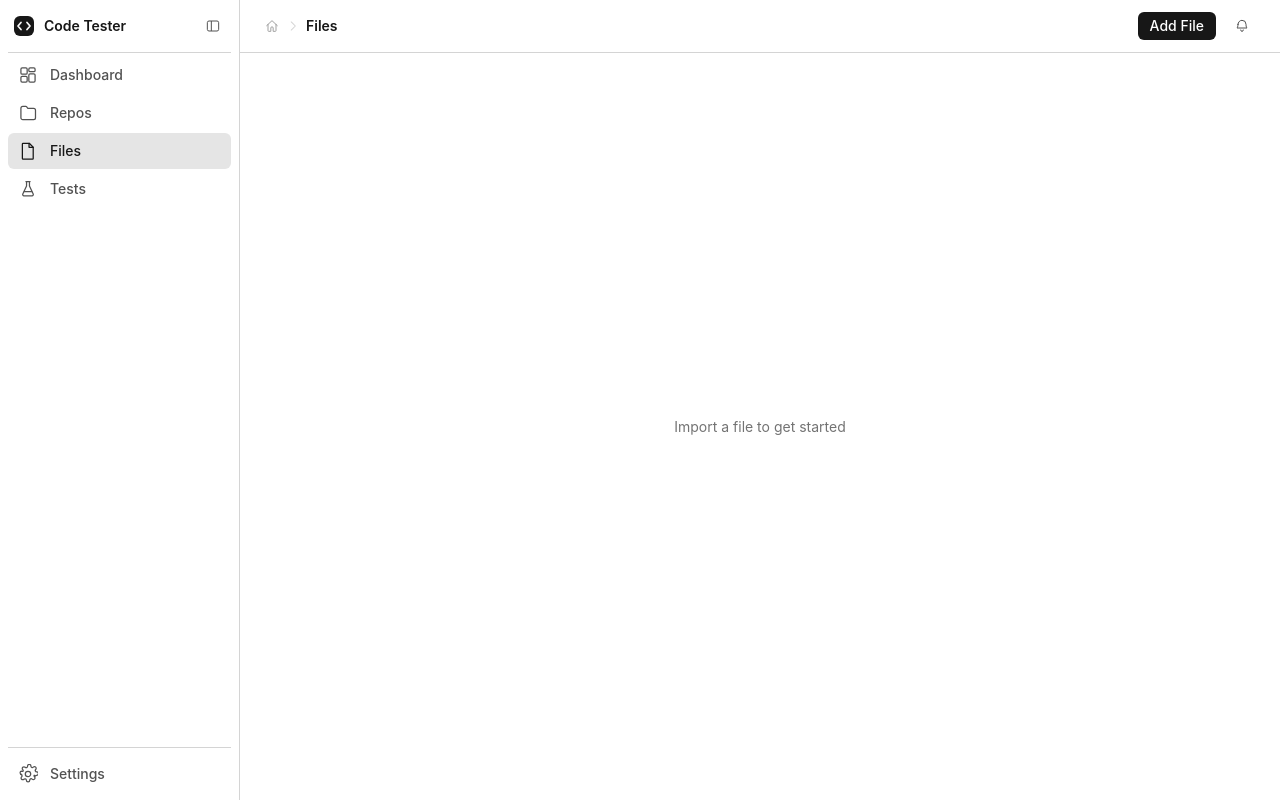
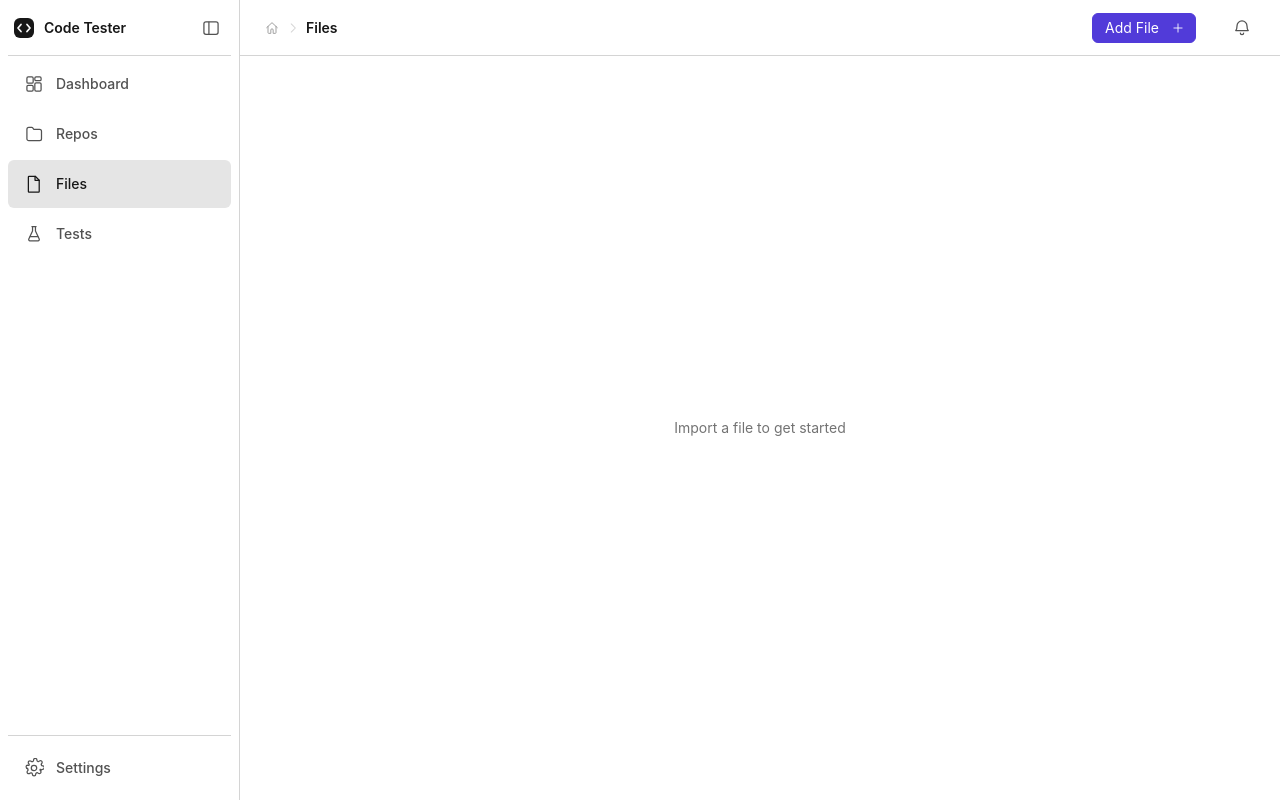
Before and after one commit to asinthelol/code-tester, a React (Vite) app in the folder frontend/: page / in a window 1280 px wide. Built offline with nearby package versions, Linux system fonts and the light colour scheme.

Commit message:
Add Button is more colorful! | Min window size = 960x540
- Sidebar header & toolbar height = 56px
- Solo icon buttons size = 28x28, svg size = 20px
- removed default window menu bar
  - on mac, this may remove shortcuts like cmd+q, cmd+c/v

```diff
--- a/frontend/electron/main.ts
+++ b/frontend/electron/main.ts
@@ -1,9 +1,11 @@
-import { app, BrowserWindow, ipcMain } from 'electron';
+import { app, BrowserWindow, Menu, ipcMain } from 'electron';
 import path from 'node:path';
 import { importFile } from './lib/importFile.ts';
 
 declare const MAIN_WINDOW_VITE_DEV_SERVER_URL: string;
 declare const MAIN_WINDOW_VITE_NAME: string;
+
+Menu.setApplicationMenu(null);
 
 ipcMain.handle('file:import', (event) =>
   importFile(BrowserWindow.fromWebContents(event.sender))
@@ -13,6 +15,8 @@ const createWindow = () => {
   const win = new BrowserWindow({
     width: 1200,
     height: 800,
+    minWidth: 960,
+    minHeight: 540,
     webPreferences: {
       preload: path.join(__dirname, 'preload.cjs'),
     },
--- a/frontend/src/components/Sidebar/SideLink/SideLink.tsx
+++ b/frontend/src/components/Sidebar/SideLink/SideLink.tsx
@@ -16,7 +16,7 @@ function SideLink({ icon, title, collapsed, active = false, onClick }: SideLinkP
         active={active}
         onClick={onClick}
         aria-label={title}
-        className={`w-full gap-3 px-2.5 py-2 ${collapsed ? 'justify-center' : ''}`}
+        className={`gap-3 ${collapsed ? 'size-12 justify-center' : 'h-12 w-full px-4'}`}
       >
         <span className="flex size-5 shrink-0 items-center justify-center [&>svg]:size-5">
           {icon}
--- a/frontend/src/components/Sidebar/Sidebar.tsx
+++ b/frontend/src/components/Sidebar/Sidebar.tsx
@@ -19,7 +19,7 @@ function Sidebar({ activeItem, onNavigate }: SidebarProps) {
     >
       <SidebarHeader collapsed={collapsed} onToggle={() => setCollapsed((prev) => !prev)} />
 
-      <div className="mx-2 border-t border-neutral-300 dark:border-neutral-700" />
+      <div className="-mt-px mx-2 border-t border-neutral-300 dark:border-neutral-700" />
 
       <nav className="flex flex-1 flex-col gap-0.5 py-1">
         {NAV_ITEMS.map((item) => (
--- a/frontend/src/components/Sidebar/SidebarHeader/SidebarHeader.tsx
+++ b/frontend/src/components/Sidebar/SidebarHeader/SidebarHeader.tsx
@@ -26,7 +26,7 @@ function SidebarHeader({ collapsed, onToggle }: SidebarHeaderProps) {
       aria-label={collapsed ? 'Expand sidebar' : 'Collapse sidebar'}
       className="shrink-0 p-1.5"
     >
-      <svg viewBox="0 0 24 24" fill="none" stroke="currentColor" strokeWidth={1.5} className="size-4">
+      <svg viewBox="0 0 24 24" fill="none" stroke="currentColor" strokeWidth={1.5} className="size-5">
         <rect x="3.5" y="4.5" width="17" height="15" rx="2.5" />
         <path d="M9.5 4.5v15" />
       </svg>
@@ -35,12 +35,12 @@ function SidebarHeader({ collapsed, onToggle }: SidebarHeaderProps) {
 
   if (collapsed) {
     return (
-      <div className="flex items-center justify-center px-3 py-3">{toggleButton}</div>
+      <div className="flex h-14 items-center justify-center px-3">{toggleButton}</div>
     );
   }
 
   return (
-    <div className="flex items-center justify-between gap-2 px-3 py-3">
+    <div className="flex h-14 items-center justify-between gap-2 px-3">
       <div className="flex min-w-0 items-center gap-2">
         {logo}
         <span className="truncate text-sm font-semibold text-neutral-900 dark:text-neutral-100">
--- a/frontend/src/components/Toolbar/AddButton/AddButton.tsx
+++ b/frontend/src/components/Toolbar/AddButton/AddButton.tsx
@@ -8,9 +8,18 @@ function AddButton({ label, onClick }: AddButtonProps) {
     <button
       type="button"
       onClick={onClick}
-      className="rounded-md bg-neutral-900 px-3 py-1 text-sm font-medium text-white hover:bg-neutral-700"
+      className="flex items-center justify-between gap-3 rounded-md border border-[#513bd9] bg-[#513bd9] py-1 pr-2.5 pl-3 text-sm font-normal text-white transition-all duration-500 hover:brightness-110"
     >
       {label}
+      <svg
+        viewBox="0 0 24 24"
+        fill="none"
+        stroke="currentColor"
+        strokeWidth={1.5}
+        className="size-3.5 shrink-0"
+      >
+        <path strokeLinecap="round" strokeLinejoin="round" d="M12 5v14M5 12h14" />
+      </svg>
     </button>
   );
 }
--- a/frontend/src/components/Toolbar/Toolbar.tsx
+++ b/frontend/src/components/Toolbar/Toolbar.tsx
@@ -15,7 +15,7 @@ const ADD_BUTTON_LABELS: Record<string, string> = {
 };
 
 const BellIcon = () => (
-  <svg viewBox="0 0 24 24" fill="none" stroke="currentColor" strokeWidth={1.5} className="size-4">
+  <svg viewBox="0 0 24 24" fill="none" stroke="currentColor" strokeWidth={1.5} className="size-5">
     <path
       strokeLinecap="round"
       strokeLinejoin="round"
@@ -42,12 +42,12 @@ function Toolbar({ activeSection, onImport }: ToolbarProps) {
   };
 
   return (
-    <div className="grid grid-cols-[7fr_3fr] items-center border-b border-neutral-300 px-6 py-3 dark:border-neutral-700">
+    <div className="grid h-14 grid-cols-[7fr_3fr] items-center border-b border-neutral-300 px-6 dark:border-neutral-700">
       <Breadcrumbs items={[activeSection]} />
 
-      <div className="flex items-center justify-end gap-3">
+      <div className="flex items-center justify-end gap-8">
         {addButtonLabel && <AddButton label={addButtonLabel} onClick={handleAdd} />}
-        <Button aria-label="Notifications" className="p-1.5">
+        <Button aria-label="Notifications" className="size-7 justify-center">
           <BellIcon />
         </Button>
       </div>
```
